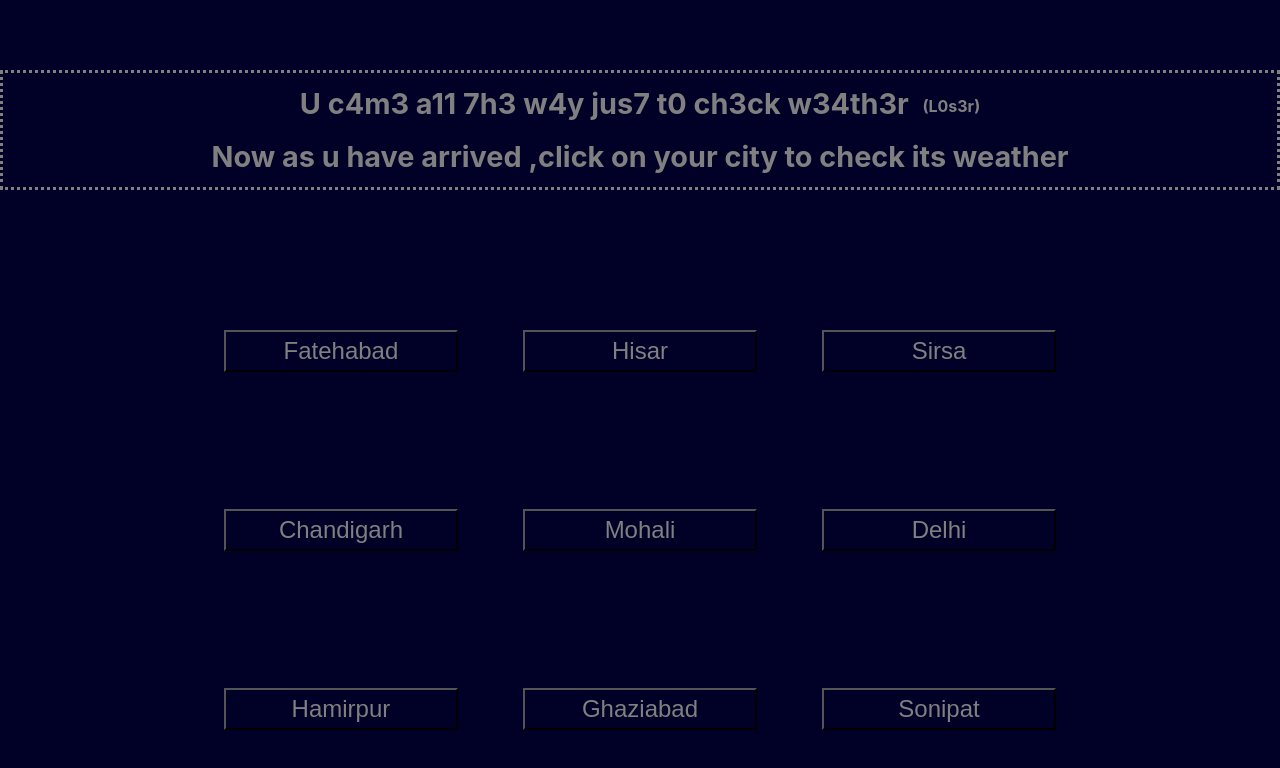
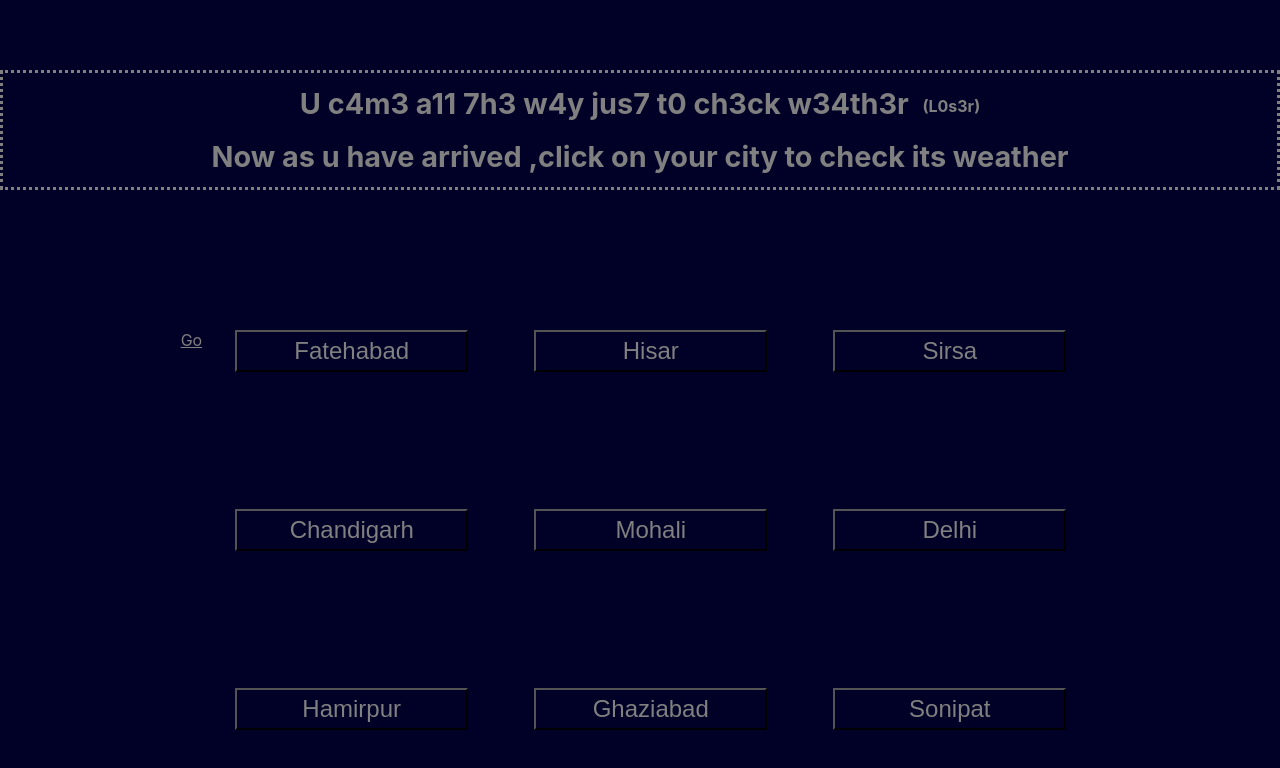
Before and after one commit to MrSonii/weather-tut, a React (Create React App) app: page / in a window 1280 px wide. Shown: the top 768 px of the page. Built offline with nearby package versions, Linux system fonts and the light colour scheme.

Commit message:
FEAT: add routes to the project
- Render the App page on /
- Make a dummy route: /details

Routes flow

```diff
--- a/package.json
+++ b/package.json
@@ -9,6 +9,7 @@
     "axios": "^0.26.1",
     "react": "^17.0.2",
     "react-dom": "^17.0.2",
+    "react-router-dom": "^6.2.2",
     "react-scripts": "5.0.0",
     "web-vitals": "^2.1.4"
   },
--- a/src/App.js
+++ b/src/App.js
@@ -1,3 +1,5 @@
+import { Link } from "react-router-dom";
+
 import "./App.css";
 import CityElement from "./comps/cityElement";
 
@@ -62,6 +64,7 @@
         <br></br>
         <p>Now as u have arrived ,click on your city to check its weather</p>
       </h1>
+      <Link to='/details'>Go</Link>
       <div className="city-cont">
         {cityData.map((val) => (
           <CityElement
--- a/src/index.js
+++ b/src/index.js
@@ -1,12 +1,32 @@
 import React from 'react';
 import ReactDOM from 'react-dom';
+import {
+  BrowserRouter,
+  Routes,
+  Route
+} from "react-router-dom"
+
 import './index.css';
 import App from './App';
 import reportWebVitals from './reportWebVitals';
 
+// ReactDOM.render(
+//   <React.StrictMode>
+//     <App />
+//   </React.StrictMode>,
+//   document.getElementById('root')
+// );
+
+const Temp = () => <h1>Hey, you are at the detials page!</h1>
+
 ReactDOM.render(
   <React.StrictMode>
-    <App />
+    <BrowserRouter>
+      <Routes>
+        <Route path='/' element={<App />} />
+        <Route path='/details' element={<Temp />} />
+      </Routes>
+    </BrowserRouter>
   </React.StrictMode>,
   document.getElementById('root')
 );
```
Also changed, not shown: 2 other files (tests, documents, lock files or other folders).
